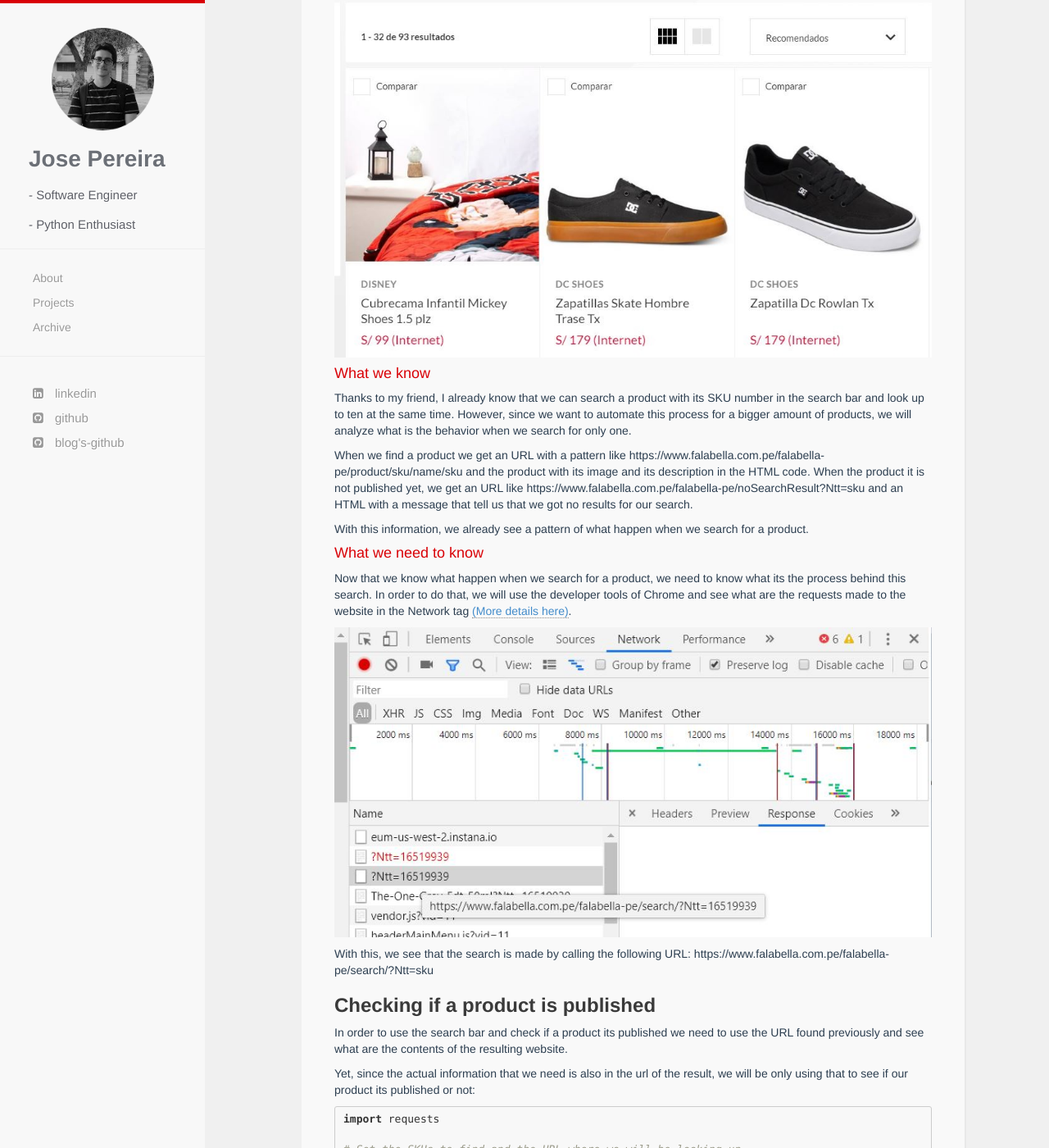
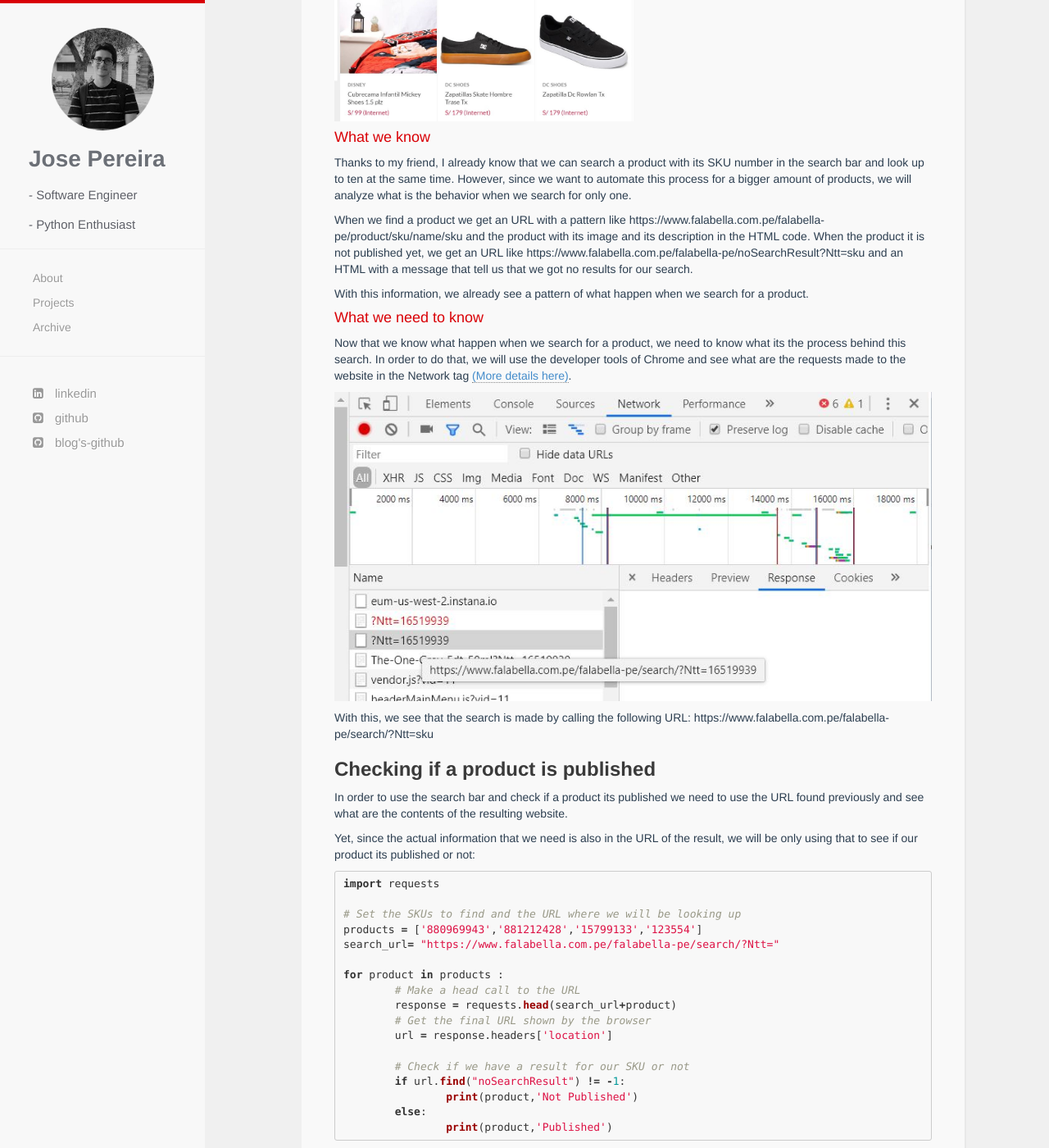
Before and after one commit to jpereiran/jpereiran.github.io, a Jekyll site: the page built from _posts/2019-07-07-Basic-web-scraping-with-Requests-in-Falabellas-website.markdown, in a window 1280 px wide and 1400 px high, scrolled down 1400 px. Shown: the whole window at 82% size. Built offline with Jekyll 4.4.1, drawn with Linux system fonts in a browser that asks for light colours; nearby versions of some CDN libraries; comment, search, counter and statistics services are not loaded; some of the changed text lies outside the part shown.

Commit message:
Update 2019-07-07-Basic-web-scraping-with-Requests-in-Falabellas-website.markdown

````diff
--- a/_posts/2019-07-07-Basic-web-scraping-with-Requests-in-Falabellas-website.markdown
+++ b/_posts/2019-07-07-Basic-web-scraping-with-Requests-in-Falabellas-website.markdown
@@ -39,13 +39,13 @@
 
 And to be more specific, we will be working with the search bar:
 
-<img src="{{ site.baseurl }}/images/posts/requests/2019_07_07_2.JPG" title="Search bar">
+<img src="{{ site.baseurl }}/images/posts/requests/2019_07_07_2.JPG" title="Search bar" style="max-width: 50%;">
 
 #### What we know
 
 Thanks to my friend, I already know that we can search a product with its SKU number in the search bar and look up to ten at the same time. However, since we want to automate this process for a bigger amount of products, we will analyze what is the behavior when we search for only one.
 
-When we find a product we get an URL with a pattern like https<span></span>://www<span></span>.falabella.com.pe/falabella-pe/product/sku/name/sku and the product with its image and its description in the HTML code. When the product it is not published yet, we get an URL like https<span></span>://www<span></span>.falabella.com.pe/falabella-pe/noSearchResult?Ntt=sku and an HTML with a message that tell us that we got no results for our search.
+When we find a product we get an URL with a pattern like https://www.falabella.com.pe/falabella-pe/product/sku/name/sku and the product with its image and its description in the HTML code. When the product it is not published yet, we get an URL like https://www.falabella.com.pe/falabella-pe/noSearchResult?Ntt=sku and an HTML with a message that tell us that we got no results for our search.
 
 With this information, we already see a pattern of what happen when we search for a product.
 
@@ -83,7 +83,7 @@
 	else:
 	   	print(product,'Published')
 ```
-In this case, since we are only looking for information in the url of the website, we use a HEAD call instead of a GET to reduce the response time of the website.
+In this case, since we are only looking for information in the URL of the website, we use a HEAD call instead of a GET to reduce the response time of the website.
 
 In many cases, you would need to retrieve the whole HTML of the web page with a GET call and then analyze the text to find information:
 
````
Also changed, not shown: other parts of _posts/2019-07-07-Basic-web-scraping-with-Requests-in-Falabellas-website.markdown (+6 -4 lines).
